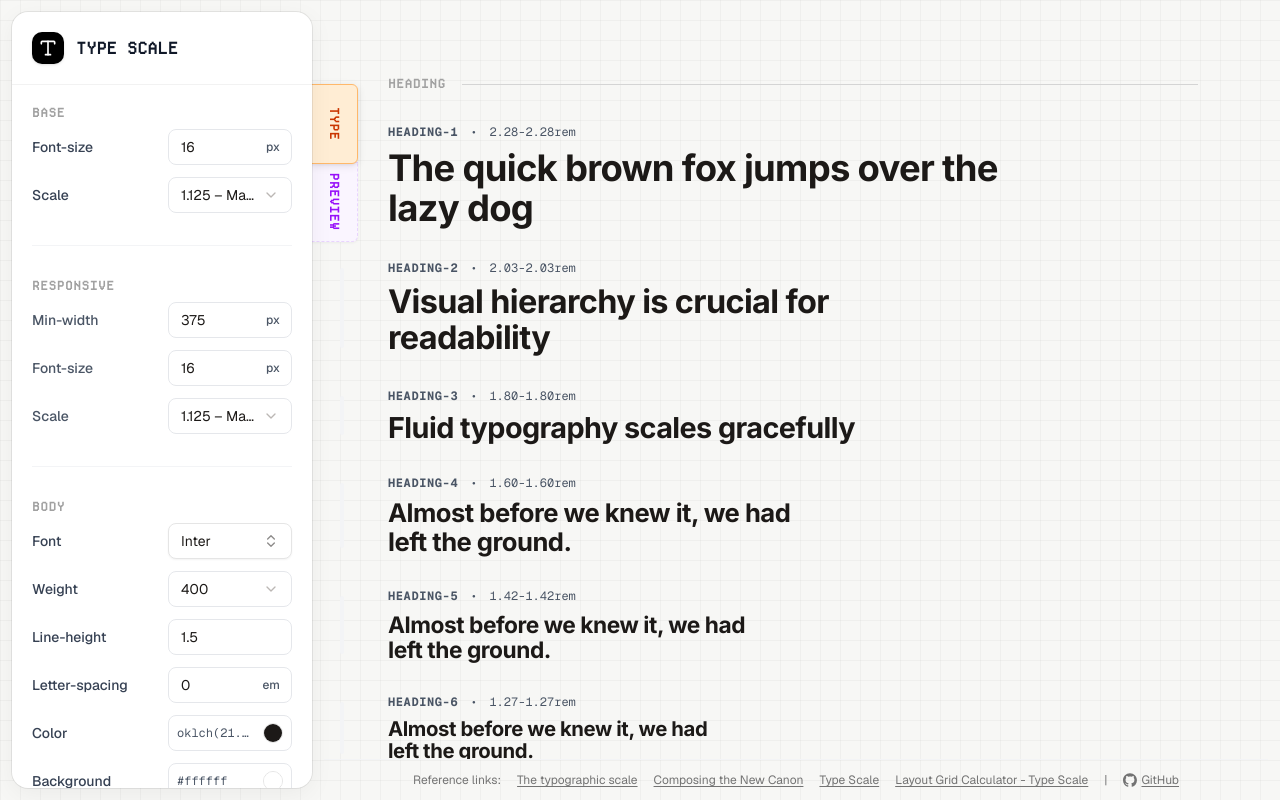
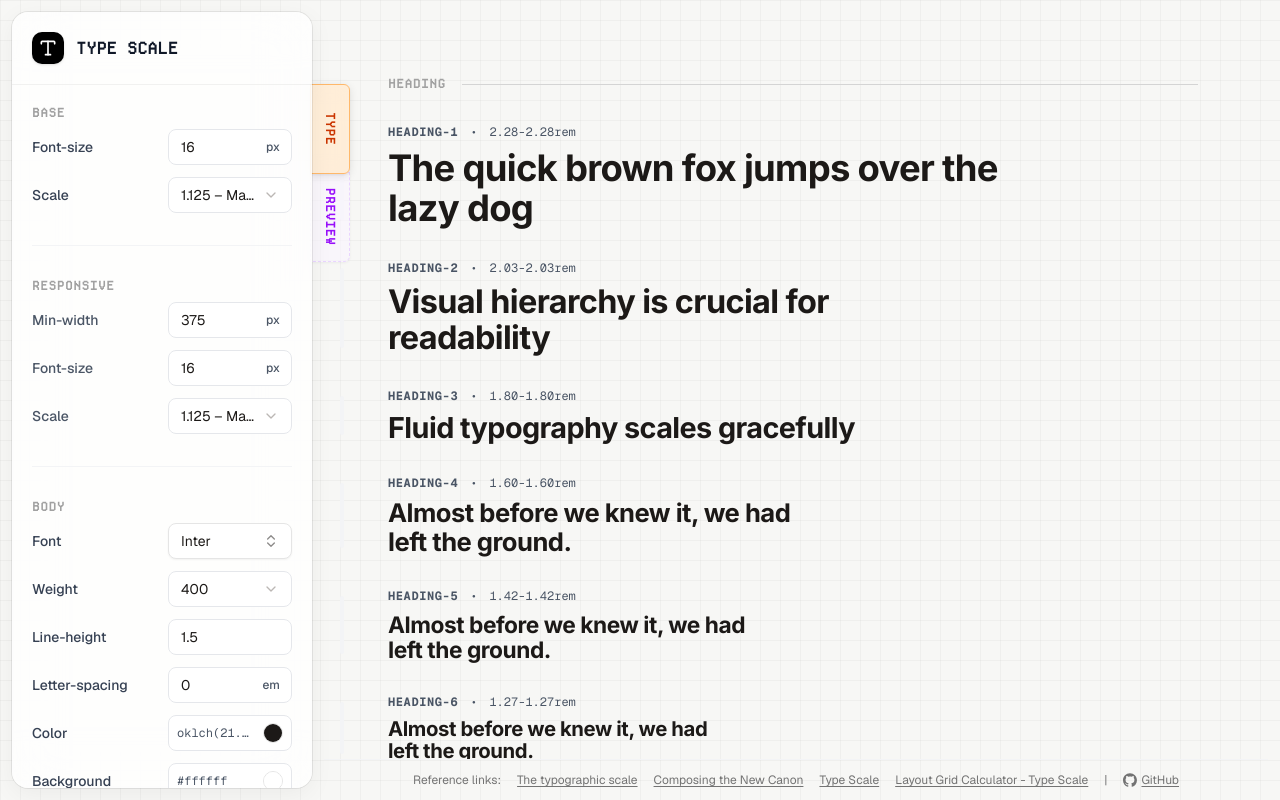
Before and after one commit to edisonliwh/type-scale-calculator, a Next.js app: page / in a window 1280 px wide. Built offline with nearby package versions, Linux system fonts and the light colour scheme.

Commit message:
fix minor style issue

```diff
--- a/components/fluid-type-calculator.tsx
+++ b/components/fluid-type-calculator.tsx
@@ -203,12 +203,17 @@ export function FluidTypeCalculator() {
           <button
               onClick={() => handleInputChange('previewMode', 'blog')}
               className={cn(
-                  "relative w-12 h-20 border rounded-tr-sm transition-all cursor-pointer flex items-center justify-center group",
+                  "relative border rounded-tr-sm transition-all cursor-pointer flex items-center justify-center group",
                   config.previewMode === 'blog'
-                      ? "bg-orange-100 border-orange-300 z-10 rounded-br-sm"
-                      : "bg-orange-50 border-orange-200 border-dashed z-0 rounded-br-0"
+                      ? "border-orange-300 z-10 rounded-br-sm backdrop-blur-sm"
+                      : "border-orange-200 border-dashed z-0 rounded-br-0"
               )}
               style={{
+                  width: '40px',
+                  height: '90px',
+                  backgroundColor: config.previewMode === 'blog'
+                      ? 'rgba(255, 237, 213, 0.9)' // orange-50 with 90% opacity when active
+                      : 'rgba(255, 237, 213, 0.6)', // orange-50 with 60% opacity when inactive
                   boxShadow: config.previewMode === 'blog'
                       ? "rgba(0, 0, 0, 0.1) 0px 2px 8px 0px, rgba(0, 0, 0, 0.05) 0px 1px 3px 0px"
                       : "rgba(0, 0, 0, 0.05) 0px 1px 3px 0px"
@@ -224,12 +229,17 @@ export function FluidTypeCalculator() {
           <button
               onClick={() => handleInputChange('previewMode', 'landing')}
               className={cn(
-                  "relative w-12 h-20 border rounded-br-sm transition-all cursor-pointer flex items-center justify-center group -mt-[2px]",
+                  "relative border rounded-br-sm transition-all cursor-pointer flex items-center justify-center group -mt-[2px]",
                   config.previewMode === 'landing'
-                      ? "bg-purple-100 border-purple-300 z-10 rounded-tr-sm"
-                      : "bg-purple-50 border-purple-200 border-dashed z-0 rounded-tr-0"
+                      ? "border-purple-300 z-10 rounded-tr-sm backdrop-blur-sm"
+                      : "border-purple-200 border-dashed z-0 rounded-tr-0"
               )}
               style={{
+                  width: '40px',
+                  height: '90px',
+                  backgroundColor: config.previewMode === 'landing'
+                      ? 'rgba(250, 245, 255, 0.9)' // purple-50 with 90% opacity when active
+                      : 'rgba(250, 245, 255, 0.6)', // purple-50 with 60% opacity when inactive
                   boxShadow: config.previewMode === 'landing'
                       ? "rgba(0, 0, 0, 0.1) 0px 2px 8px 0px, rgba(0, 0, 0, 0.05) 0px 1px 3px 0px"
                       : "rgba(0, 0, 0, 0.05) 0px 1px 3px 0px"
@@ -245,7 +255,7 @@ export function FluidTypeCalculator() {
       </div>
 
       {/* LEFT SIDEBAR: CONTROLS - MacOS Style */}
-      <aside className="relative z-30 w-full lg:w-[300px] flex-shrink-0 rounded-2xl backdrop-blur-2xl flex flex-col h-full overflow-hidden transition-all bg-white" style={{ boxShadow: "rgba(0, 0, 0, 0.05) 0px 6px 24px 0px, rgba(0, 0, 0, 0.08) 0px 0px 0px 1px" }}>
+      <aside className="relative z-30 w-full lg:w-[300px] flex-shrink-0 rounded-2xl backdrop-blur-xl flex flex-col h-full overflow-hidden transition-all bg-white/80" style={{ boxShadow: "rgba(0, 0, 0, 0.05) 0px 6px 24px 0px, rgba(0, 0, 0, 0.08) 0px 0px 0px 1px" }}>
 
         {/* Header */}
         <div className="p-5 border-b border-black/5 flex items-center gap-3 shrink-0">
```
